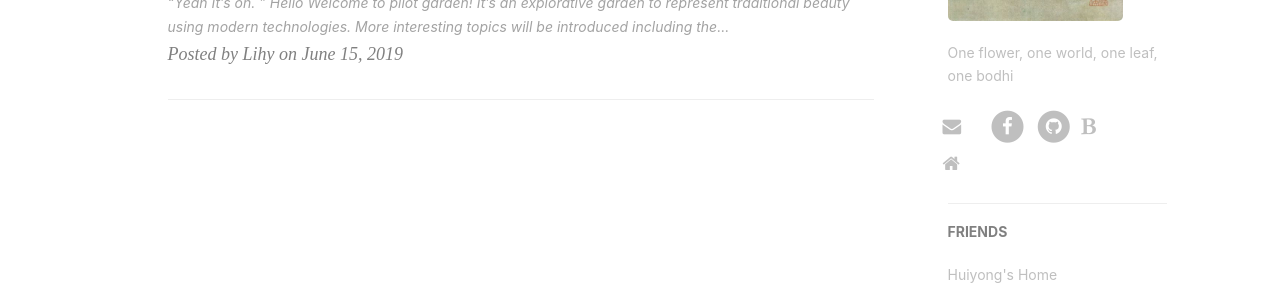
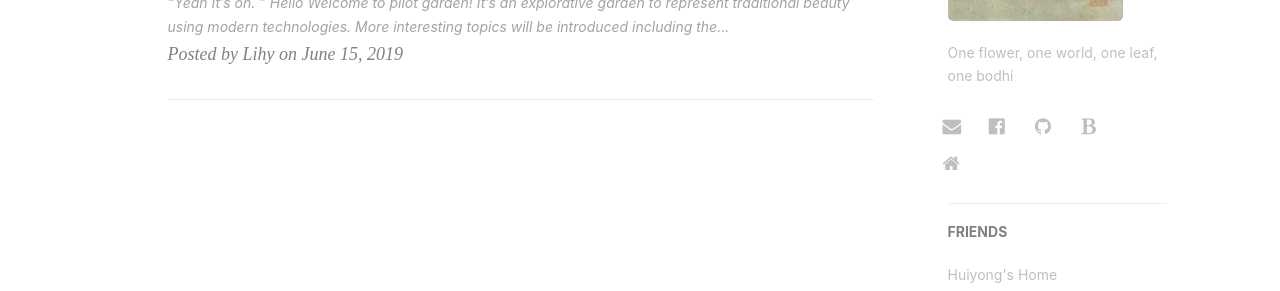
Before and after one commit to li-huiyong/garden, a Jekyll site: the page built from index.html, in a window 1280 px wide. Shown: the part 765-1056 px from the top of the page. Built offline with Jekyll 4.4.1, drawn with Linux system fonts in a browser that asks for light colours; nearby versions of some CDN libraries; the list of posts is cut into pages by our own code; comment, search, counter and statistics services are not loaded.

Commit message:
set fb, github icon to 1x

```diff
--- a/_layouts/page.html
+++ b/_layouts/page.html
@@ -164,8 +164,7 @@
                             <li>
                                 <a target="_blank" href="https://www.facebook.com/{{ site.facebook_username }}">
                                     <span class="fa-stack fa-lg">
-                                        <i class="fa fa-circle fa-stack-2x"></i>
-                                        <i class="fa fa-facebook fa-stack-1x fa-inverse"></i>
+                                        <i class="fa fa-facebook-official" aria-hidden="true"></i>
                                     </span>
                                 </a>
                             </li>
@@ -174,8 +173,7 @@
                             <li>
                                 <a target="_blank" href="https://github.com/{{ site.github_username }}">
                                     <span class="fa-stack fa-lg">
-                                        <i class="fa fa-circle fa-stack-2x"></i>
-                                        <i class="fa fa-github fa-stack-1x fa-inverse"></i>
+                                        <i class="fa fa-github" aria-hidden="true"></i>
                                     </span>
                                 </a>
                             </li>
```
